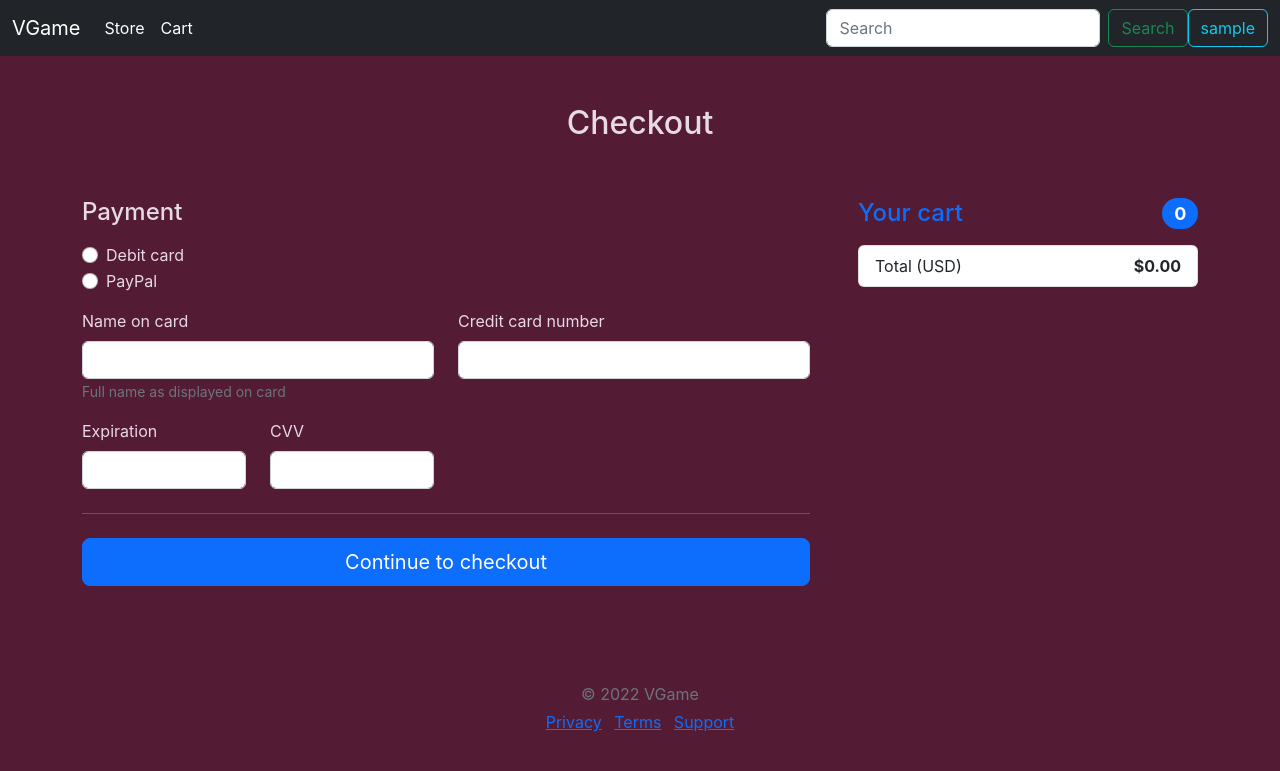
After one commit to vyngt/vgame, a Django app: page /checkout/ in a window 1280 px wide. The commit adds this page. Shown: the top 771 px of the page. Run offline with Django 4.2, Linux system fonts and the light colour scheme; the visitor is signed in with stand-in values (Sample User, id 1).

Commit message:
init checkout

```diff
--- a/core/urls.py
+++ b/core/urls.py
@@ -9,5 +9,6 @@ urlpatterns = [
     path("store/", GameListView.as_view(), name="store"),
     path("store/game/<slug:slug>/", GameDetailView.as_view(), name="store_game_detail"),
     path("cart/", CartView.as_view(), name="cart"),
+    path("checkout/", CheckoutView.as_view(), name="checkout"),
     path("clear/", clear_session_view, name="clear"),
 ]
--- a/core/views.py
+++ b/core/views.py
@@ -1,4 +1,6 @@
 from django.contrib.sessions.backends.base import SessionBase
+from django.contrib.auth.mixins import LoginRequiredMixin
+from django.db.models import Sum
 from django.shortcuts import render, redirect
 from django.http import HttpRequest, JsonResponse
 from django.views import View
@@ -7,7 +9,13 @@ from decimal import Decimal
 from .models import Game
 from .utils import get_games_cart_query
 
-__all__ = ["GameListView", "GameDetailView", "CartView", "clear_session_view"]
+__all__ = [
+    "GameListView",
+    "GameDetailView",
+    "CartView",
+    "CheckoutView",
+    "clear_session_view",
+]
 
 
 def set_game_session(session: SessionBase, game: Game, action: str = "add"):
@@ -55,13 +63,13 @@ class GameDetailView(View):
 
 class CartView(View):
     def get(self, request: HttpRequest):
-        context = {}
-
         games_session: list[int] | None = request.session.get("games")
         query = get_games_cart_query(games_session)
         games = Game.objects.filter(query) if query else None
-        context["games"] = games
-        context["total"] = request.session.get("total", 0.0)
+        context = {
+            "games": games,
+            "total": request.session.get("total", 0.0),
+        }
         return render(request, template_name="cart/cart.html", context=context)
 
     def post(self, request: HttpRequest):
@@ -72,5 +80,18 @@ class CartView(View):
         return JsonResponse({"ok": "removed"})
 
 
-class CheckoutView(View):
-    pass
+class CheckoutView(LoginRequiredMixin, View):
+    login_url = "account_login"
+
+    def get(self, request: HttpRequest):
+        games_session: list[int] | None = request.session.get("games")
+        query = get_games_cart_query(games_session)
+        queryset = Game.objects.filter(query) if query else None
+        _sum = queryset.aggregate(Sum("price")) if queryset else None
+        context = {
+            "games": queryset,
+            "count": queryset.count() if queryset else 0,
+            "total": str(round(_sum["price__sum"], 2)) if _sum else "0.00",
+        }
+
+        return render(request, "cart/checkout.html", context=context)
--- a/template/cart/cart.html
+++ b/template/cart/cart.html
@@ -51,9 +51,9 @@
           <td></td>
           <td>{{total}} $</td>
           <td>
-            <button class="btn btn-outline-success" type="button">
+            <a class="btn btn-outline-success" href="{% url 'core:checkout' %}">
               Checkout
-            </button>
+            </a>
           </td>
         </tr>
       </tbody>
--- /dev/null
+++ b/template/cart/checkout.html
@@ -0,0 +1,131 @@
+{% extends 'base.html' %}
+<!---->
+{% block title %} | Cart{% endblock title %}
+<!---->
+{% block content %}
+<div class="container">
+  <main>
+    <div class="py-5 text-center">
+      <h2>Checkout</h2>
+    </div>
+    <div class="row g-5">
+      <div class="col-md-5 col-lg-4 order-md-last">
+        <h4 class="d-flex justify-content-between align-items-center mb-3">
+          <span class="text-primary">Your cart</span>
+          <span class="badge bg-primary rounded-pill">{{count}}</span>
+        </h4>
+        <ul class="list-group mb-3">
+          {% if games %}
+          <!-- -->
+          {% for game in games %}
+          <li class="list-group-item d-flex justify-content-between lh-sm">
+            <div>
+              <h6 class="my-0">{{game.name}}</h6>
+            </div>
+            <span class="text-muted">${{game.price}}</span>
+          </li>
+          {% endfor %}
+          <!--  -->
+          {% endif %}
+          <li class="list-group-item d-flex justify-content-between">
+            <span>Total (USD)</span>
+            <strong>${{total}}</strong>
+          </li>
+        </ul>
+      </div>
+      <div class="col-md-7 col-lg-8">
+        <form>
+          <h4 class="mb-3">Payment</h4>
+
+          <div class="my-3">
+            <div class="form-check">
+              <input
+                id="debit"
+                name="paymentMethod"
+                type="radio"
+                class="form-check-input"
+                required
+              />
+              <label class="form-check-label" for="debit">Debit card</label>
+            </div>
+            <div class="form-check">
+              <input
+                id="paypal"
+                name="paymentMethod"
+                type="radio"
+                class="form-check-input"
+                required
+              />
+              <label class="form-check-label" for="paypal">PayPal</label>
+            </div>
+          </div>
+
+          <div class="row gy-3">
+            <div class="col-md-6">
+              <label for="cc-name" class="form-label">Name on card</label>
+              <input
+                type="text"
+                class="form-control"
+                id="cc-name"
+                placeholder=""
+                required
+              />
+              <small class="text-muted">Full name as displayed on card</small>
+            </div>
+
+            <div class="col-md-6">
+              <label for="cc-number" class="form-label"
+                >Credit card number</label
+              >
+              <input
+                type="text"
+                class="form-control"
+                id="cc-number"
+                placeholder=""
+                required
+              />
+            </div>
+
+            <div class="col-md-3">
+              <label for="cc-expiration" class="form-label">Expiration</label>
+              <input
+                type="text"
+                class="form-control"
+                id="cc-expiration"
+                placeholder=""
+                required
+              />
+            </div>
+
+            <div class="col-md-3">
+              <label for="cc-cvv" class="form-label">CVV</label>
+              <input
+                type="text"
+                class="form-control"
+                id="cc-cvv"
+                placeholder=""
+                required
+              />
+            </div>
+          </div>
+
+          <hr class="my-4" />
+
+          <button class="w-100 btn btn-primary btn-lg" type="submit">
+            Continue to checkout
+          </button>
+        </form>
+      </div>
+    </div>
+    <!--  -->
+  </main>
+  <footer class="my-5 pt-5 text-muted text-center text-small">
+    <p class="mb-1">&copy; 2022 VGame</p>
+    <ul class="list-inline">
+      <li class="list-inline-item"><a href="#">Privacy</a></li>
+      <li class="list-inline-item"><a href="#">Terms</a></li>
+      <li class="list-inline-item"><a href="#">Support</a></li>
+    </ul>
+  </footer>
+</div>
+{% endblock content %}
--- a/vgame/urls.py
+++ b/vgame/urls.py
@@ -17,7 +17,6 @@ from django.conf import settings
 from django.conf.urls.static import static
 from django.contrib import admin
 from django.urls import path, include
-
 from .views import Home
 
 urlpatterns = [
```
